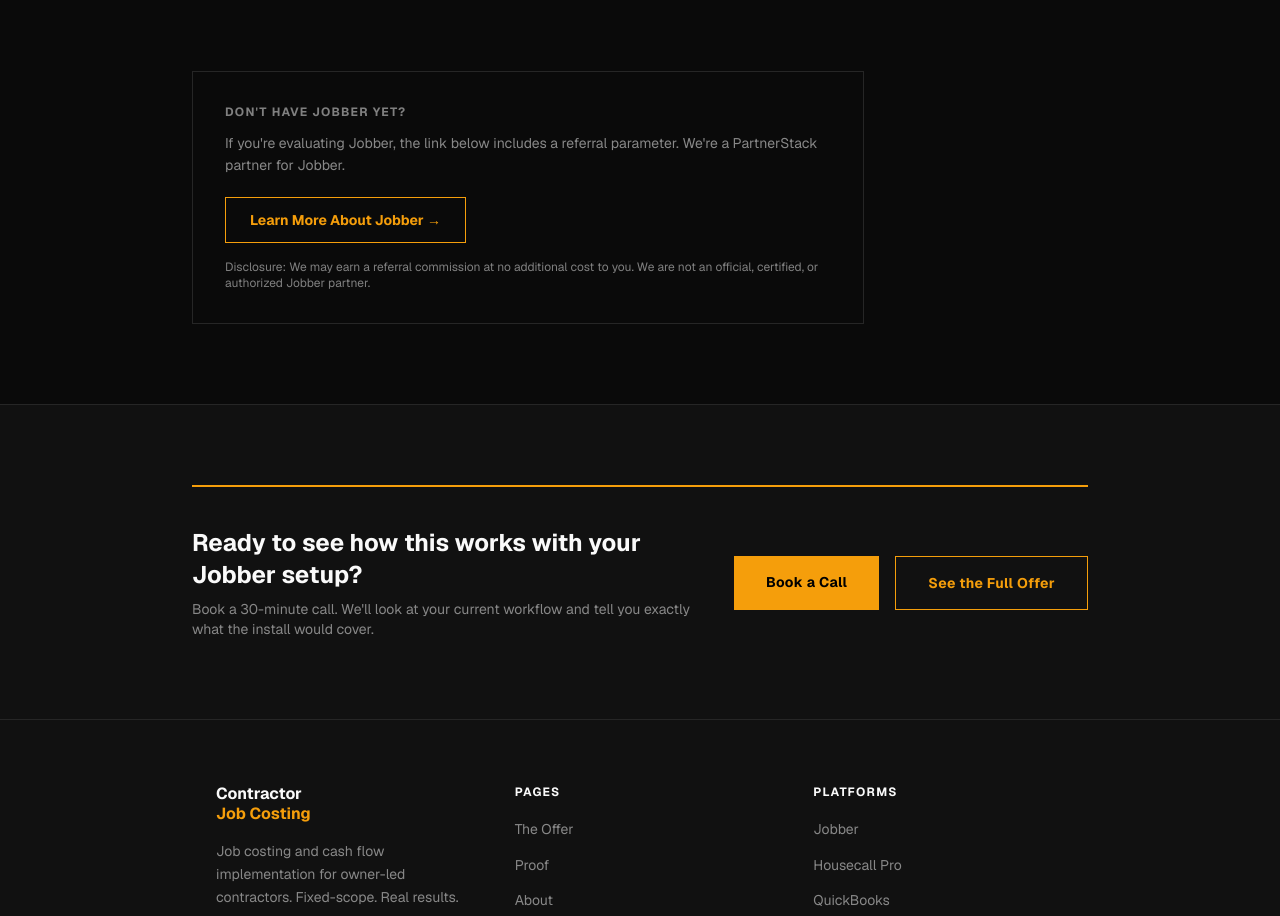
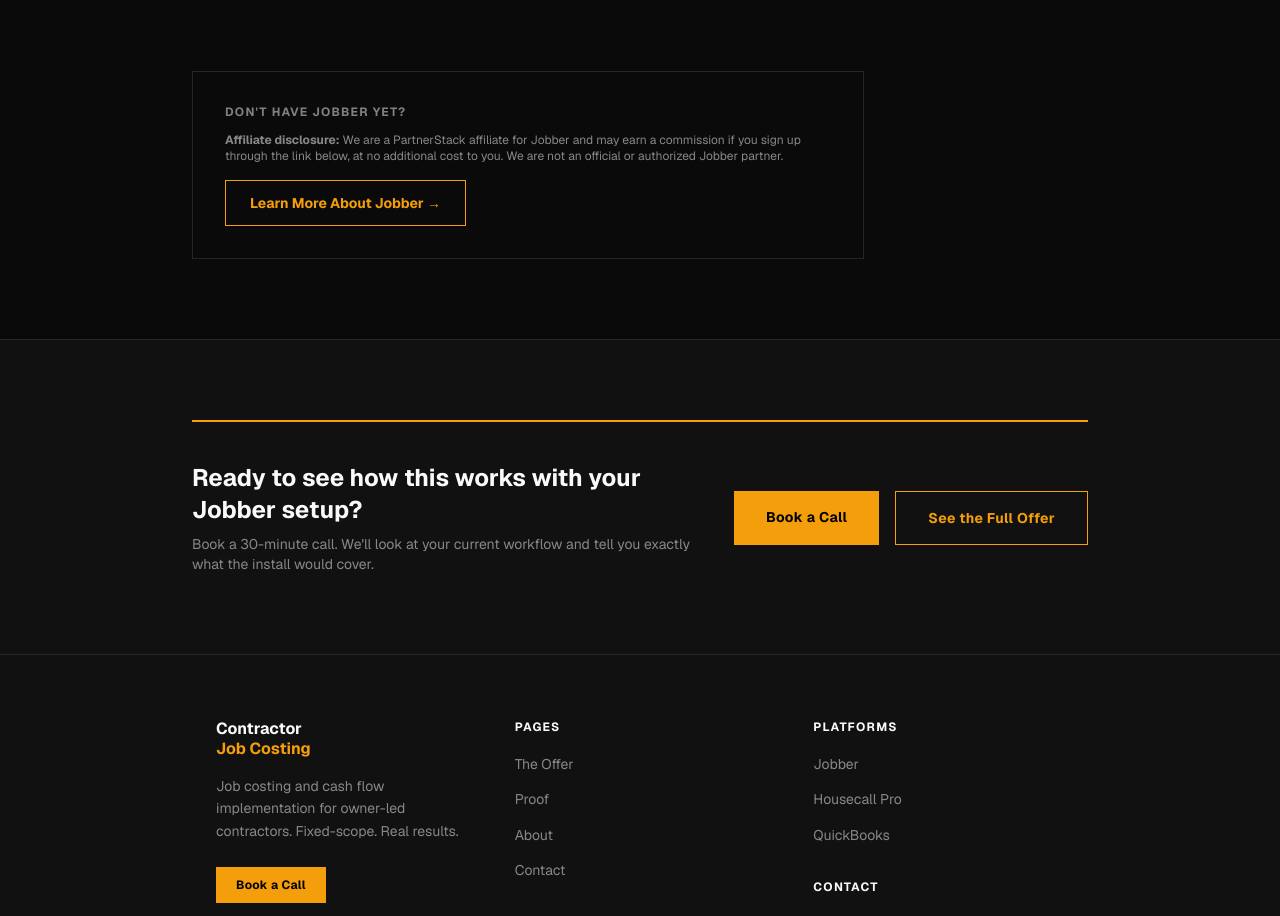
Before and after one commit to thekpsgroup/contractorjobcosting, a Next.js app: page /platforms/jobber in a window 1280 px wide. Shown: the part 1560-2476 px from the top of the page. Built offline with nearby package versions, Linux system fonts and the light colour scheme; no server answers.

Commit message:
Refactor code structure for improved readability and maintainability

```diff
--- a/app/platforms/housecall-pro/page.tsx
+++ b/app/platforms/housecall-pro/page.tsx
@@ -181,9 +181,12 @@
               <p className="text-muted-2 text-xs font-bold tracking-widest uppercase mb-3">
                 Don&apos;t Have Housecall Pro Yet?
               </p>
-              <p className="text-muted text-sm leading-relaxed mb-5">
-                If you&apos;re evaluating Housecall Pro, the link below includes
-                a referral parameter. We&apos;re a PartnerStack partner for HCP.
+              <p className="text-muted text-xs mb-4">
+                <span className="font-bold">Affiliate disclosure:</span> We are
+                a PartnerStack affiliate for Housecall Pro and may earn a
+                commission if you sign up through the link below, at no
+                additional cost to you. We are not an official or authorized
+                Housecall Pro partner.
               </p>
               <a
                 href={siteConfig.affiliateLinks.housecallPro}
@@ -193,11 +196,6 @@
               >
                 Learn More About Housecall Pro →
               </a>
-              <p className="mt-4 text-muted-2 text-xs">
-                Disclosure: We may earn a referral commission at no additional
-                cost to you. We are not an official, certified, or authorized
-                Housecall Pro partner.
-              </p>
             </div>
           </div>
         </section>
--- a/app/platforms/jobber/page.tsx
+++ b/app/platforms/jobber/page.tsx
@@ -182,9 +182,11 @@
               <p className="text-muted-2 text-xs font-bold tracking-widest uppercase mb-3">
                 Don&apos;t Have Jobber Yet?
               </p>
-              <p className="text-muted text-sm leading-relaxed mb-5">
-                If you&apos;re evaluating Jobber, the link below includes a
-                referral parameter. We&apos;re a PartnerStack partner for Jobber.
+              <p className="text-muted text-xs mb-4">
+                <span className="font-bold">Affiliate disclosure:</span> We are
+                a PartnerStack affiliate for Jobber and may earn a commission if
+                you sign up through the link below, at no additional cost to
+                you. We are not an official or authorized Jobber partner.
               </p>
               <a
                 href={siteConfig.affiliateLinks.jobber}
@@ -194,11 +196,6 @@
               >
                 Learn More About Jobber →
               </a>
-              <p className="mt-4 text-muted-2 text-xs">
-                Disclosure: We may earn a referral commission at no additional
-                cost to you. We are not an official, certified, or authorized
-                Jobber partner.
-              </p>
             </div>
           </div>
         </section>
--- a/lib/config.ts
+++ b/lib/config.ts
@@ -45,8 +45,9 @@
   // PartnerStack referral links for Jobber and Housecall Pro.
   // Set to empty string "" to remove the referral block from a platform page.
   affiliateLinks: {
-    jobber: "https://go.getjobber.com/fgq3a1l0ag8t",
-    housecallPro: "https://housecallpro.partnerlinks.io/thekpsgroup",
+    // sid1 SubID tells PartnerStack which page drove the conversion (dashboard analytics)
+    jobber: "https://go.getjobber.com/fgq3a1l0ag8t?sid1=jobber-page",
+    housecallPro: "https://housecallpro.partnerlinks.io/thekpsgroup?sid1=hcp-page",
     // QuickBooks — direct link only (The KPS Group holds QuickBooks ProAdvisor Gold status)
     quickbooks: "https://quickbooks.intuit.com/",
   },
```
